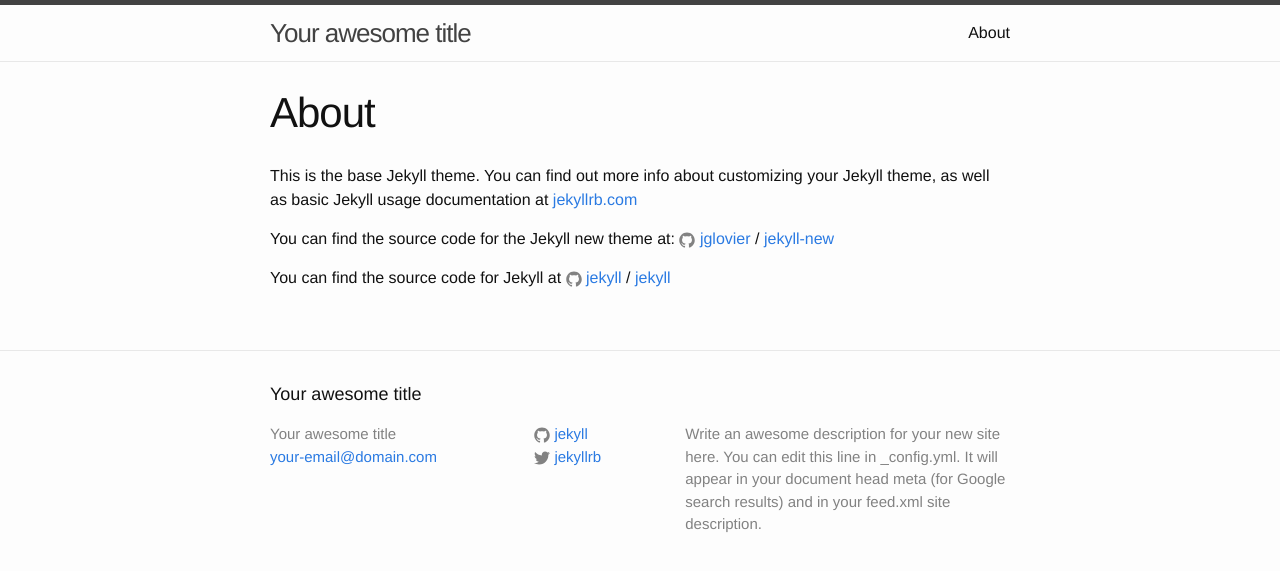
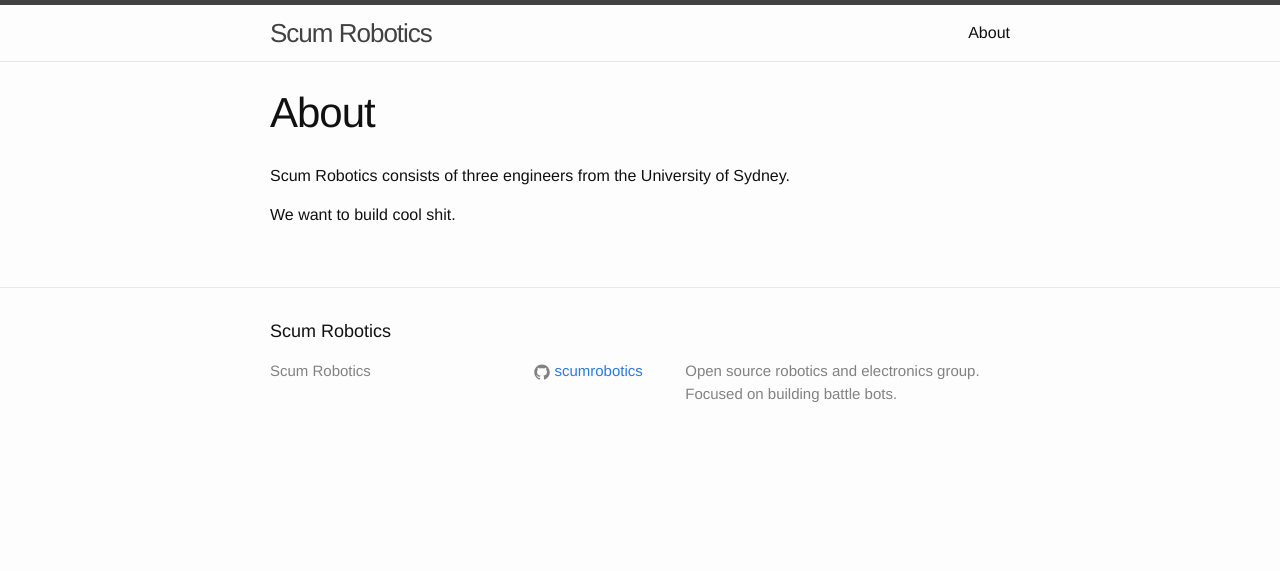
Before and after one commit to ScumRobotics/ScumRobotics.github.io, a Jekyll site: the page built from about.md, in a window 1280 px wide. Shown: the top 571 px of the page. Built offline with Jekyll 4.4.1, drawn with Linux system fonts in a browser that asks for light colours.

Commit message:
Change some jekyll defaults

```diff
--- a/_config.yml
+++ b/_config.yml
@@ -6,16 +6,14 @@
 # 'jekyll serve'. If you change this file, please restart the server process.
 
 # Site settings
-title: Your awesome title
-email: your-email@domain.com
-description: > # this means to ignore newlines until "baseurl:"
-  Write an awesome description for your new site here. You can edit this
-  line in _config.yml. It will appear in your document head meta (for
-  Google search results) and in your feed.xml site description.
+title: Scum Robotics
+# email: your-email@domain.com
+description: >
+  Open source robotics and electronics group.
+  Focused on building battle bots.
 baseurl: "" # the subpath of your site, e.g. /blog
 url: "http://yourdomain.com" # the base hostname & protocol for your site
-twitter_username: jekyllrb
-github_username:  jekyll
+github_username:  scumrobotics
 
 # Build settings
 markdown: kramdown
--- a/about.md
+++ b/about.md
@@ -4,12 +4,6 @@
 permalink: /about/
 ---
 
-This is the base Jekyll theme. You can find out more info about customizing your Jekyll theme, as well as basic Jekyll usage documentation at [jekyllrb.com](http://jekyllrb.com/)
+Scum Robotics consists of three engineers from the University of Sydney.
 
-You can find the source code for the Jekyll new theme at:
-{% include icon-github.html username="jglovier" %} /
-[jekyll-new](https://github.com/jglovier/jekyll-new)
-
-You can find the source code for Jekyll at
-{% include icon-github.html username="jekyll" %} /
-[jekyll](https://github.com/jekyll/jekyll)
+We want to build cool shit.
```
Also changed, not shown: _posts/2015-11-21-first post.md (added, +12 -0 lines), _posts/2015-11-21-welcome-to-jekyll.markdown (deleted, +0 -25 lines).
